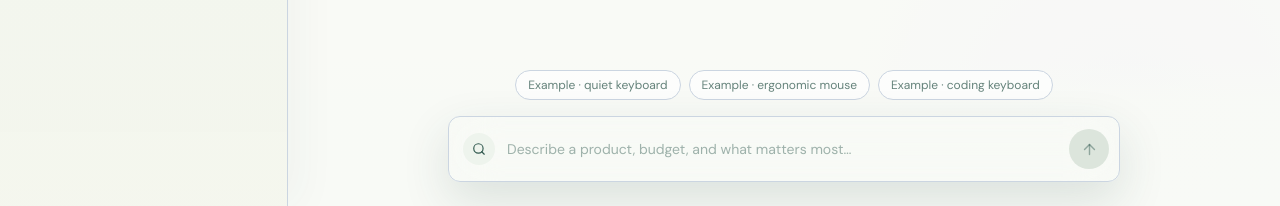
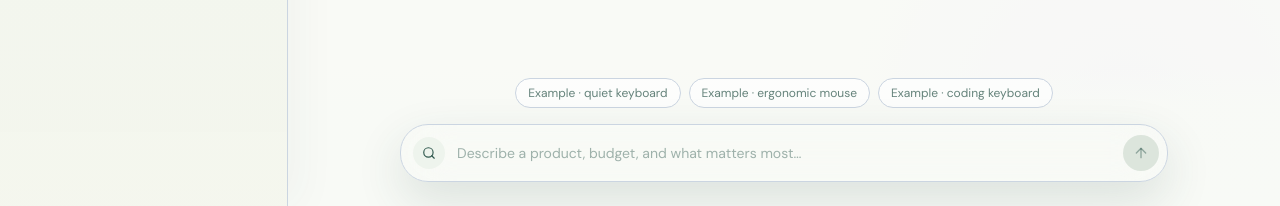
Before and after one commit to SubhodeepRoy17/nexora, a React (Vite) app in the folder frontend/: page /buyer in a window 1280 px wide. Shown: the part 594-800 px from the top of the page. Built offline with nearby package versions, Linux system fonts and the light colour scheme; no server answers.

Commit message:
style: correct shopping composer proportions

```diff
--- a/frontend/src/components/chat/ChatInput.jsx
+++ b/frontend/src/components/chat/ChatInput.jsx
@@ -7,7 +7,7 @@ export default function ChatInput({ value, onChange, onSubmit, presets, disabled
   }
 
   return (
-    <div className="mx-auto max-w-2xl">
+    <div className="mx-auto max-w-3xl">
       <div className="mb-3 flex items-center justify-center gap-2 overflow-x-auto pb-1" aria-label="Example shopping prompts">
         {presets.map((preset) => (
           <button
@@ -23,17 +23,17 @@ export default function ChatInput({ value, onChange, onSubmit, presets, disabled
         ))}
       </div>
 
-      <form onSubmit={submit} className="buyer-input flex items-center gap-2 rounded-xl border border-emerald-950/10 bg-white/88 p-2.5 shadow-[0_18px_48px_rgba(42,81,68,.14)] backdrop-blur-xl transition focus-within:border-slate-400 focus-within:shadow-[0_20px_55px_rgba(42,81,68,.16)]">
+      <form onSubmit={submit} className="buyer-input flex items-center gap-2 rounded-[1.75rem] border border-emerald-950/10 bg-white/88 p-2 shadow-[0_18px_48px_rgba(42,81,68,.14)] backdrop-blur-xl transition focus-within:border-slate-400 focus-within:shadow-[0_20px_55px_rgba(42,81,68,.16)]">
         <span className="ml-1 grid size-8 shrink-0 place-items-center rounded-full bg-[#eef4ed] text-[#31594f]" aria-hidden="true"><Search size={14} /></span>
         <input
           value={value}
           onChange={(event) => onChange(event.target.value)}
           disabled={disabled}
           placeholder="Describe a product, budget, and what matters most…"
-          className="min-h-11 min-w-0 flex-1 bg-transparent px-1 text-sm text-[#17372f] outline-none placeholder:text-[#31594f]/45 focus:outline-none focus-visible:outline-none disabled:cursor-wait"
+          className="min-h-10 min-w-0 flex-1 bg-transparent px-1 text-sm text-[#17372f] outline-none placeholder:text-[#31594f]/45 focus:outline-none focus-visible:outline-none disabled:cursor-wait"
           aria-label="Shopping intent"
         />
-        <button type="submit" disabled={!value.trim() || disabled} aria-label="Send shopping intent" className="focus-ring grid size-10 shrink-0 place-items-center rounded-full bg-[#17372f] text-white shadow-[0_8px_20px_rgba(23,55,47,.2)] transition hover:-translate-y-0.5 hover:bg-violet-700 disabled:translate-y-0 disabled:bg-[#dce5dc] disabled:text-[#31594f]/45 disabled:shadow-none"><ArrowUp size={17} /></button>
+        <button type="submit" disabled={!value.trim() || disabled} aria-label="Send shopping intent" className="focus-ring grid size-9 shrink-0 place-items-center rounded-full bg-[#17372f] text-white shadow-[0_8px_20px_rgba(23,55,47,.2)] transition hover:-translate-y-0.5 hover:bg-violet-700 disabled:translate-y-0 disabled:bg-[#dce5dc] disabled:text-[#31594f]/45 disabled:shadow-none"><ArrowUp size={16} /></button>
       </form>
     </div>
   )
```
